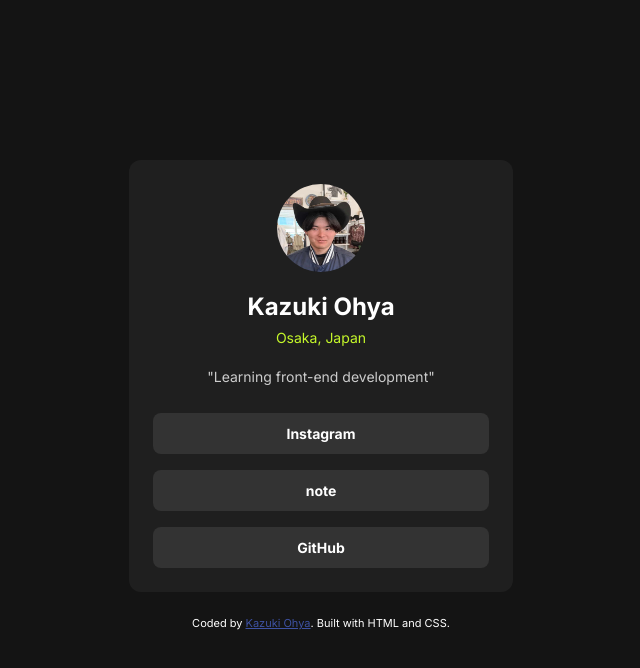
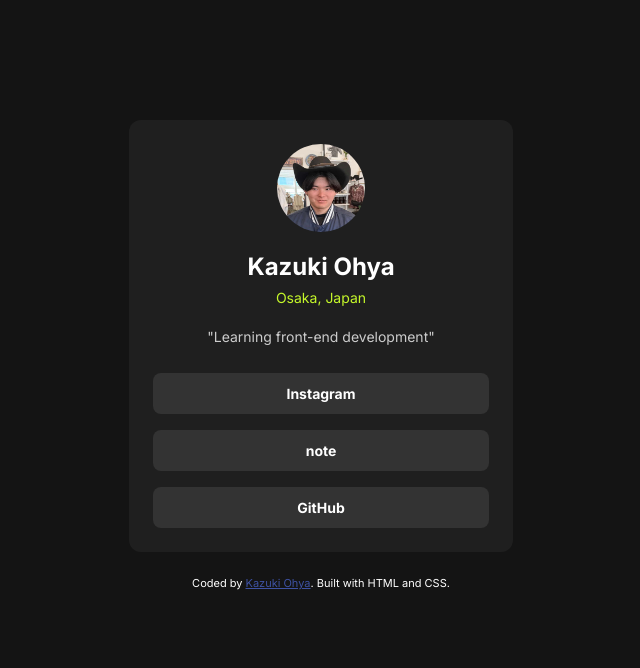
Before and after one commit to ohya1359-debug/my-links, a plain HTML site: page index.html in a window 1280 px wide. Shown: the whole page, without its empty margins (319-959 px from the left). Drawn offline with Linux system fonts and the light colour scheme.

Commit message:
Modified padding again

```diff
--- a/style.css
+++ b/style.css
@@ -18,7 +18,7 @@ body {
     justify-content: flex-start;
     align-items: center;
     gap: 24px;
-    padding: 20vh 24px 24px;
+    padding: 15vh 24px 24px;
     font-family: "Inter",sans-serif;
     font-size: 14px;
     color: hsl(0, 0%, 100%);
```
